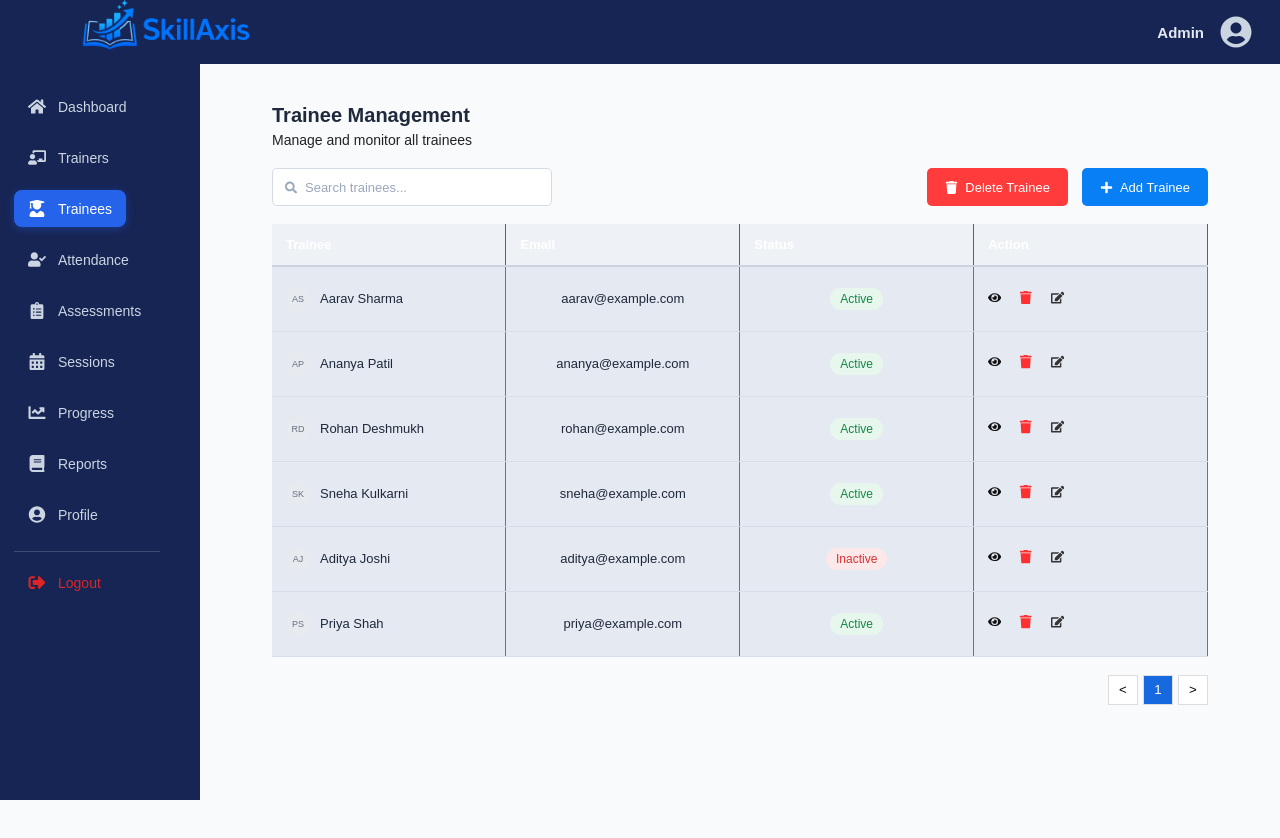
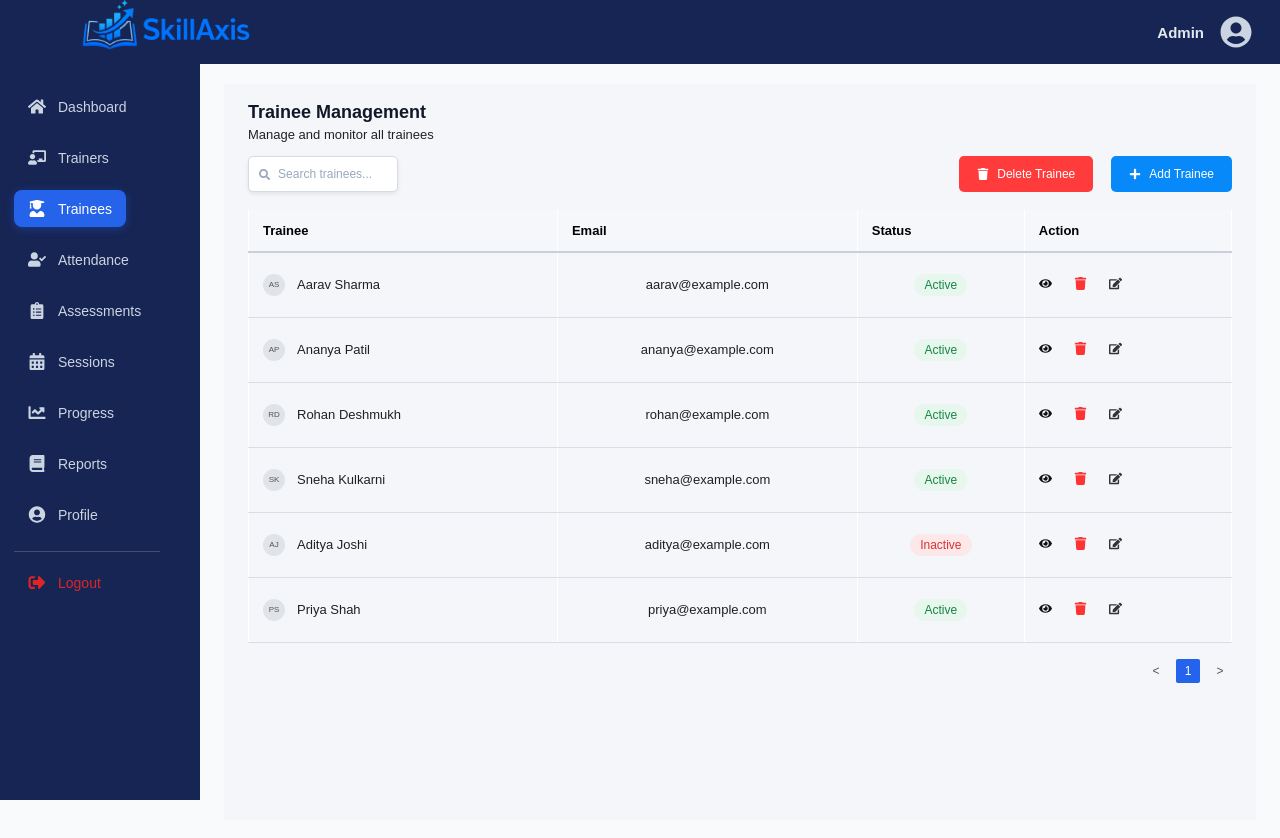
Before and after one commit to avikamane/SkillAxis, a React (Vite) app in the folder client/: page /admin/trainees in a window 1280 px wide. Before the commit the page ends 800 px from the top, so only its background shows below. Built offline with nearby package versions, Linux system fonts and the light colour scheme.

Commit message:
updated css of trainer and trainee

```diff
--- a/client/src/Pages/Admin/feature-trainee.css
+++ b/client/src/Pages/Admin/feature-trainee.css
@@ -1,145 +1,172 @@
-/* ================================
+/* =================================
    TRAINEE MANAGEMENT
-================================ */
+   Same styling as Trainer
+   ================================= */
 
 .trainees-page {
   width: 100%;
-  padding: 20px 48px;
+  padding: 18px 24px 30px;
   box-sizing: border-box;
+  background: #f4f6fa;
+  min-height: calc(100vh - 64px);
 }
 
+
+/* =================================
+   HEADER
+   ================================= */
+
 .trainees-header {
-  margin-bottom: 20px;
+  margin-bottom: 14px;
 }
 
 .trainees-header h1 {
-  margin: 0 0 5px;
-  font-size: 20px;
+  margin: 0 0 4px;
+  font-size: 18px;
   font-weight: 700;
+  color: #111827;
 }
 
 .trainees-header p {
   margin: 0;
-  font-size: 14px;
+  font-size: 13px;
   color: #222;
 }
 
 
-/* ================================
+/* =================================
    ACTION BAR
-================================ */
+   ================================= */
 
 .trainee-actions {
   display: flex;
   justify-content: space-between;
   align-items: center;
   margin-bottom: 18px;
-  gap: 15px;
 }
 
 .trainee-search {
-  width: 280px;
-  height: 38px;
+  width: 150px;
+  height: 36px;
+
+  background: #ffffff;
+  border: 1px solid #d6dce5;
+  border-radius: 5px;
 
   display: flex;
   align-items: center;
   gap: 8px;
 
-  padding: 0 12px;
+  padding: 0 10px;
+  box-sizing: border-box;
 
-  background: white;
-  border: 1px solid #d5dbe5;
-  border-radius: 5px;
-
-  box-sizing: border-box;
+  box-shadow: 0 2px 4px rgba(0, 0, 0, 0.08);
 }
 
 .trainee-search svg {
-  color: #9aa8ba;
   font-size: 13px;
+  color: #9aa8bd;
 }
 
 .trainee-search input {
   width: 100%;
   border: none;
   outline: none;
-  font-size: 13px;
+
+  font-size: 12px;
+  color: #333;
 }
 
 .trainee-search input::placeholder {
-  color: #9aa8ba;
+  color: #9aa8bd;
 }
+
+
+/* =================================
+   BUTTONS
+   ================================= */
 
 .trainee-buttons {
   display: flex;
-  gap: 14px;
+  gap: 18px;
 }
 
+.trainee-buttons button {
+  height: 36px;
 
-/* ================================
-   BUTTONS
-================================ */
-
-.delete-all-trainee-btn,
-.add-trainee-btn {
-  height: 38px;
+  padding: 0 18px;
 
   border: none;
   border-radius: 5px;
 
-  padding: 0 18px;
-
   color: white;
 
-  font-size: 13px;
+  font-size: 12px;
 
   display: flex;
   align-items: center;
-  gap: 7px;
+  justify-content: center;
+
+  gap: 8px;
 
   cursor: pointer;
+  transition: 0.2s ease;
 }
+
+
+/* Delete button */
 
 .delete-all-trainee-btn {
   background: #ff3b3b;
 }
 
-.add-trainee-btn {
-  background: #087ff5;
+.delete-all-trainee-btn:hover {
+  background: #e52e2e;
 }
 
-.delete-all-trainee-btn:hover {
-  background: #e52f2f;
+
+/* Add button */
+
+.add-trainee-btn {
+  background: #0789f9;
 }
 
 .add-trainee-btn:hover {
-  background: #066fd5;
+  background: #0578df;
 }
 
 
-/* ================================
+/* =================================
    TABLE
-================================ */
+   ================================= */
 
 .trainee-table-container {
   width: 100%;
   overflow-x: auto;
+  background: #f1f4f8;
 }
 
 .trainee-table {
   width: 100%;
   border-collapse: collapse;
-  table-layout: fixed;
+  font-size: 12px;
+}
+
+.trainee-table thead {
+  background: #eef2f7;
 }
 
 .trainee-table th {
   height: 42px;
   padding: 0 14px;
-
   text-align: left;
 
-  background: #eef2f7;
-  border-bottom: 2px solid #cbd3df;
+  background: #f5f7fa;
+  color: #000000;
+
+  border-left: 1px solid #ffffff;
+  border-right: 1px solid #ffffff;
+  border-bottom: 2px solid #c9d0da;
 
   font-size: 13px;
   font-weight: 600;
@@ -149,47 +176,54 @@
   height: 46px;
   padding: 0 14px;
 
-  border-bottom: 1px solid #d8dee8;
+  border-left: 1px solid #ffffff;
+  border-right: 1px solid #ffffff;
+  border-bottom: 1px solid #d8dee7;
+
+  color: #202020;
+  background: #f4f6fa;
 
   font-size: 13px;
 }
 
-
-/* ================================
+/* =================================
    TRAINEE NAME
-================================ */
+   ================================= */
 
 .trainee-name {
   display: flex;
   align-items: center;
-  gap: 10px;
+  gap: 12px;
 }
 
 .trainee-avatar {
-  width: 24px;
-  height: 24px;
+  width: 22px;
+  height: 22px;
 
   border-radius: 50%;
 
-  background: #e7ebf0;
+  background: #e0e3e8;
 
   display: flex;
   align-items: center;
   justify-content: center;
 
-  font-size: 9px;
-  color: #657080;
+  font-size: 8px;
+
+  color: #555;
+
+  flex-shrink: 0;
 }
 
 
-/* ================================
+/* =================================
    ACTION ICONS
-================================ */
+   ================================= */
 
 .trainee-action-icons {
   display: flex;
   align-items: center;
-  gap: 18px;
+  gap: 22px;
 }
 
 .trainee-action-icons button {
@@ -197,7 +231,10 @@
   background: transparent;
 
   padding: 0;
+
   cursor: pointer;
+
+  font-size: 13px;
 }
 
 .trainee-view-btn {
@@ -205,7 +242,7 @@
 }
 
 .trainee-delete-btn {
-  color: #ff3030;
+  color: #ff3333;
 }
 
 .trainee-edit-btn {
@@ -213,17 +250,19 @@
 }
 
 .trainee-action-icons button:hover {
-  opacity: 0.7;
+  transform: scale(1.1);
 }
 
 
-/* ================================
+/* =================================
    STATUS
-================================ */
+   ================================= */
 
 .trainee-status {
   display: inline-block;
+
   padding: 4px 10px;
+
   border-radius: 12px;
 
   font-size: 12px;
@@ -241,40 +280,78 @@
 }
 
 
-/* ================================
-   NO TRAINEES
-================================ */
+/* =================================
+   EMPTY STATE
+   ================================= */
 
 .no-trainees {
   text-align: center !important;
-  padding: 25px !important;
-  color: #777;
+
+  padding: 30px !important;
+
+  color: #777 !important;
 }
 
 
-/* ================================
+/* =================================
    PAGINATION
-================================ */
+   ================================= */
 
 .trainee-pagination {
   display: flex;
+
   justify-content: flex-end;
+  align-items: center;
 
-  gap: 5px;
-  margin-top: 18px;
+  gap: 8px;
+
+  margin-top: 16px;
 }
 
 .trainee-pagination button {
-  width: 30px;
-  height: 30px;
+  width: 24px;
+  height: 24px;
 
-  border: 1px solid #ddd;
-  background: white;
+  border: none;
+
+  background: transparent;
+
+  color: #555;
 
   cursor: pointer;
+
+  font-size: 12px;
 }
 
 .trainee-pagination .active-trainee-page {
-  background: #1769e0;
+  background: #2463eb;
+
   color: white;
+
+  border-radius: 2px;
 }
+
+
+/* =================================
+   RESPONSIVE
+   ================================= */
+
+@media (max-width: 800px) {
+  .trainee-actions {
+    flex-direction: column;
+    align-items: stretch;
+    gap: 12px;
+  }
+
+  .trainee-search {
+    width: 100%;
+  }
+
+  .trainee-buttons {
+    justify-content: flex-end;
+  }
+
+  .trainee-table {
+    min-width: 650px;
+  }
+}
--- a/client/src/Pages/Admin/feature-trainer.css
+++ b/client/src/Pages/Admin/feature-trainer.css
@@ -134,21 +134,32 @@
 }
 
 .trainer-table th {
-  height: 40px;
+  height: 42px;
   padding: 0 14px;
+  text-align: left;
+
+  background: #f5f7fa;
+  color: #000000;
+
+  border-left: 1px solid #ffffff;
+  border-right: 1px solid #ffffff;
   border-bottom: 2px solid #c9d0da;
-  color: #243247;
-  font-size: 12px;
-  font-weight: 700;
-  text-align: left;
+
+  font-size: 13px;
+  font-weight: 600;
 }
-
 .trainer-table td {
   height: 46px;
   padding: 0 14px;
+
+  border-left: 1px solid #ffffff;
+  border-right: 1px solid #ffffff;
   border-bottom: 1px solid #d8dee7;
+
   color: #202020;
   background: #f4f6fa;
+
+  font-size: 13px;
 }
 
 /* =================================
```
